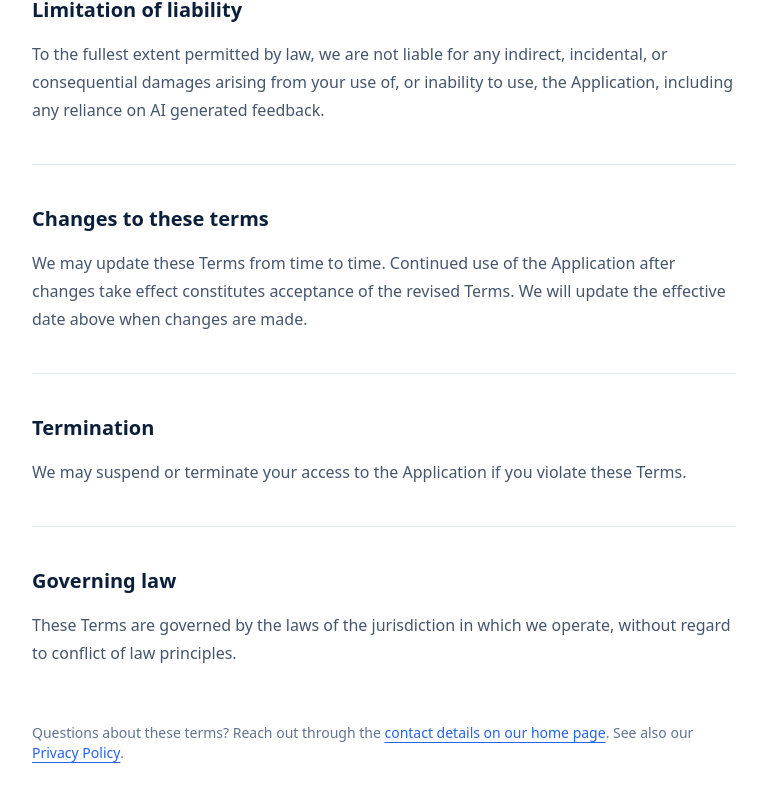
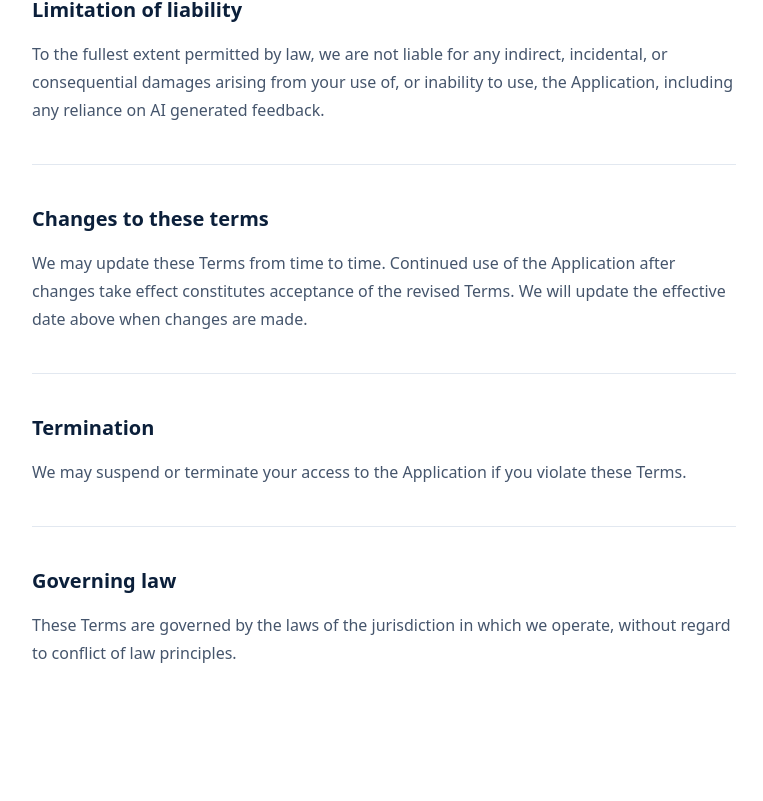
Before and after one commit to aleezazahra/ust, a Next.js app in the folder client/: page /components/terms in a window 1280 px wide. Shown: the part 2130-2931 px from the top of the page, without its empty margins (256-1019 px from the left). After the commit the page ends 2877 px from the top, so only its background shows below. Built offline with nearby package versions, Linux system fonts and the light colour scheme.

Commit message:
made some changes in ui and footer and hero

```diff
--- a/client/app/components/dashboard/Dashboard.tsx
+++ b/client/app/components/dashboard/Dashboard.tsx
@@ -48,7 +48,7 @@ export default function Dashboard() {
         </div>
 
         <div className="mt-8 flex flex-col justify-between gap-4 rounded-2xl bg-[var(--color-navy)] p-6 text-white sm:flex-row sm:items-center sm:p-7">
-          <div><p className="text-sm font-semibold text-blue-200">Your next best step</p><h2 className="mt-1 text-xl font-semibold">Review your weak questions</h2><p className="mt-1 text-sm text-slate-300">A focused 10-minute session keeps your streak moving.</p></div>
+          <div><p className="text-sm font-semibold text-blue-200">Your next best step</p><h2 className="mt-1 text-xl font-semibold">note to the reviewer : Did not set up backend yet so these features are not working </h2><p className="mt-1 text-sm text-slate-300">A focused 10-minute session keeps your streak moving.</p></div>
           <Link href="/dashboard/practice-test" className="inline-flex min-h-11 items-center justify-center rounded-full bg-white px-5 text-sm font-semibold text-[var(--color-navy)] transition hover:bg-blue-50">Start review</Link>
         </div>
 
--- a/client/app/components/dashboard/Sidebar.tsx
+++ b/client/app/components/dashboard/Sidebar.tsx
@@ -16,7 +16,7 @@ import {
 const navItems=[
     {label:"Dashboard", href:'/dashboard',icon:LayoutDashboard},
     {label:'Lessons',href:'/dashboard/lessons',icon:BookOpen},
-    {label:"Flashcards",href:"/dashboard/flashcards",icon:Layers},
+
     {label:"Practice Test",href:"/dashboard/practice-test",icon:ClipboardCheck},
     {label:"My Progress",href:"/dashboard/progress",icon:TrendingUp},
     {label:"Settings",href:"/dashboard/settings",icon:Settings},
@@ -32,7 +32,7 @@ export default function Sidebar(){
         <div className="flex h-10 items-center border-b border-slate-200 px-6">
 
             <Link href="/dashboard" className="text-lg font-semibold text-[var(--color-navy)]">
-                name uh
+             hi
             </Link>
         </div>
 
--- a/client/app/components/landing/Footer.tsx
+++ b/client/app/components/landing/Footer.tsx
@@ -5,9 +5,7 @@ export default function Footer() {
     <footer className="border-t border-slate-200 bg-white">
       <div className="mx-auto flex max-w-7xl flex-col gap-8 px-6 py-12 sm:px-8 lg:flex-row lg:items-start lg:justify-between lg:px-12">
         <div className="max-w-sm">
-          <p className="text-lg font-semibold text-[var(--color-navy)]">
-            Citizenship Coach
-          </p>
+
           <p className="mt-2 text-sm leading-6 text-slate-500">
             An independent study tool to help you prepare for the U.S. Citizenship Test. Not affiliated with or endorsed by any government entity.
           </p>
@@ -40,7 +38,8 @@ export default function Footer() {
 
       <div className="border-t border-slate-200 px-6 py-6 sm:px-8 lg:px-12">
         <p className="text-xs text-slate-400">
-          © {new Date().getFullYear()} Citizenship Coach. All rights reserved.
+          © {new Date().getFullYear()} All rights reserved.
+          Made for thirdspace.hackclub.com
         </p>
       </div>
     </footer>
--- a/client/app/components/privacy/page.tsx
+++ b/client/app/components/privacy/page.tsx
@@ -167,16 +167,9 @@ export default function PrivacyPage() {
           </Section>
         </div>
 
-        <p className="mt-14 text-sm text-slate-500">
-          Questions about this policy? Reach out through the{' '}
-          <Link
-            href="/"
-            className="font-medium text-[var(--color-blue)] underline underline-offset-4 hover:text-[var(--color-navy)]"
-          >
-            contact details on our home page
-          </Link>
+
           .
-        </p>
+
       </div>
     </main>
   );
--- a/client/app/components/terms/page.tsx
+++ b/client/app/components/terms/page.tsx
@@ -1,4 +1,6 @@
+import { Jersey_10_Charted, Yusei_Magic } from 'next/font/google';
 import Link from 'next/link';
+import { GiHandOfGod } from 'react-icons/gi';
 
 type ListItem = {
   label?: string;
@@ -157,23 +159,7 @@ export default function TermsPage() {
           </Section>
         </div>
 
-        <p className="mt-14 text-sm text-slate-500">
-          Questions about these terms? Reach out through the{' '}
-          <Link
-            href="/"
-            className="font-medium text-[var(--color-blue)] underline underline-offset-4 hover:text-[var(--color-navy)]"
-          >
-            contact details on our home page
-          </Link>
-          . See also our{' '}
-          <Link
-            href="/privacy"
-            className="font-medium text-[var(--color-blue)] underline underline-offset-4 hover:text-[var(--color-navy)]"
-          >
-            Privacy Policy
-          </Link>
-          .
-        </p>
+
       </div>
     </main>
   );
```
Also changed, not shown: 1 other file (tests, documents, lock files or other folders).
